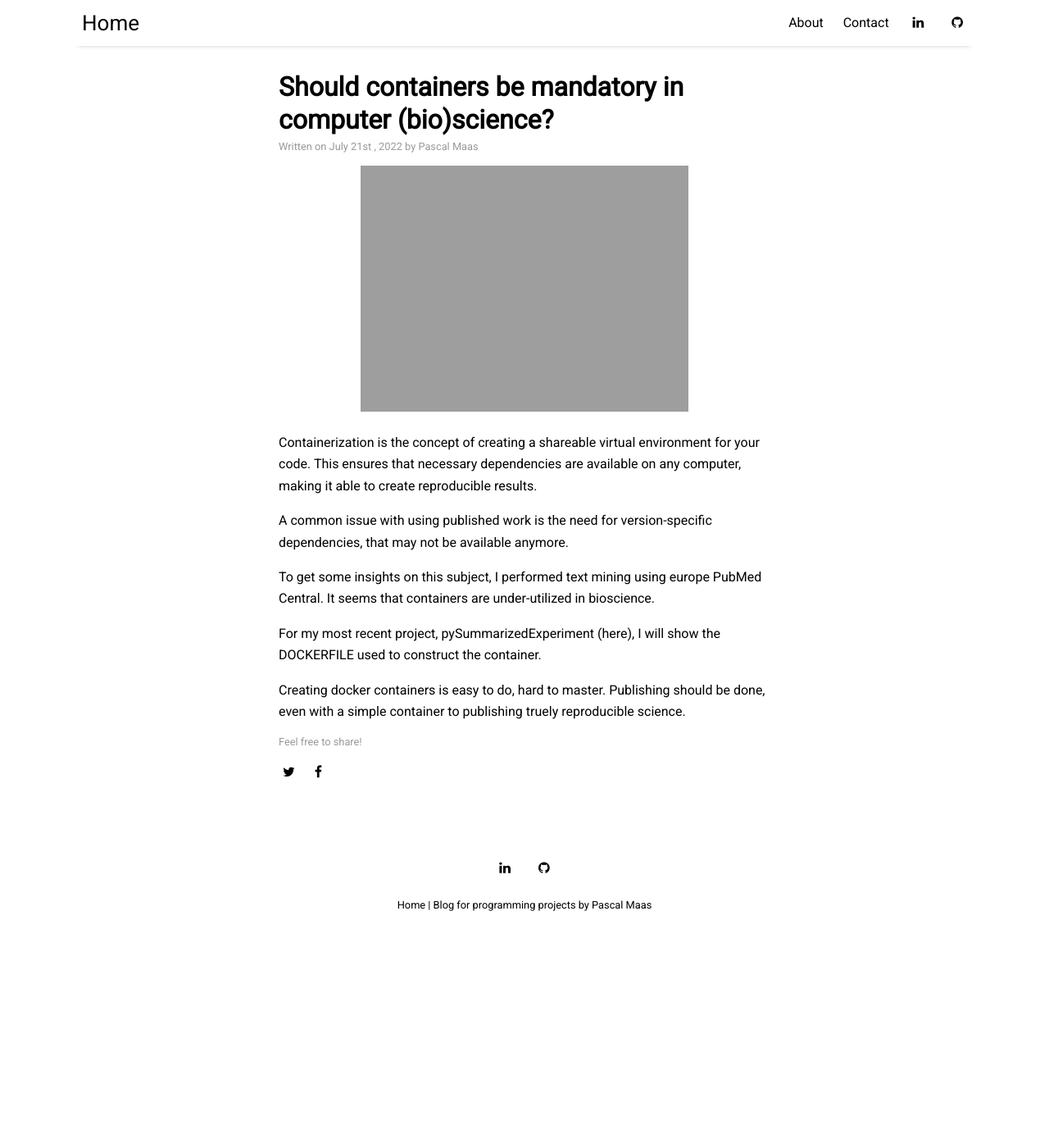
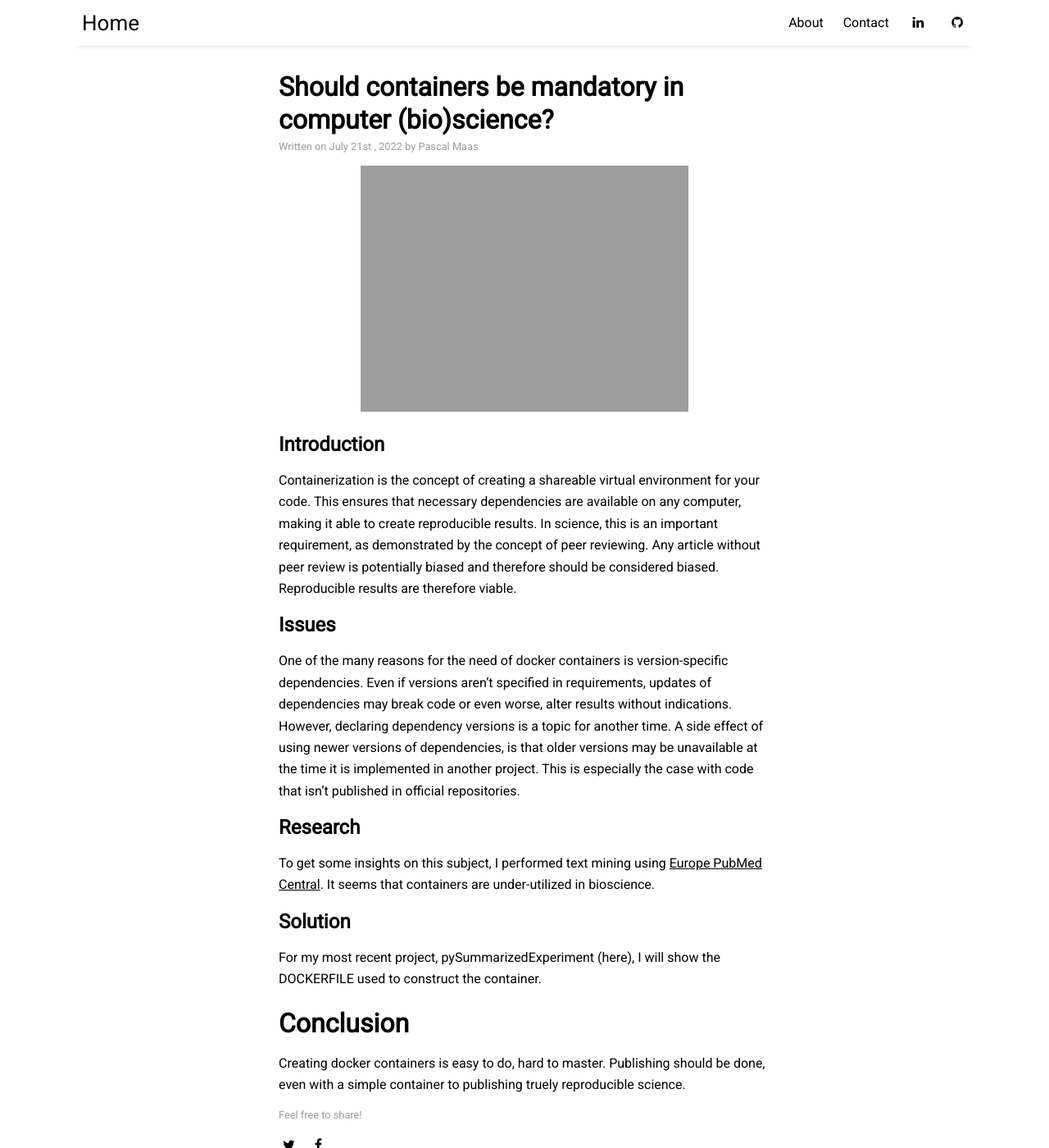
Before and after one commit to Pascallio/pascallio.github.io, a Jekyll site: the page built from _posts/2022-07-21-containers.md, in a window 1280 px wide and 1400 px high. Shown: the whole window at 82% size. Built offline with Jekyll 4.4.1, drawn with Linux system fonts in a browser that asks for light colours; nearby versions of some CDN libraries.

Commit message:
Update 2022-07-21-containers.md

```diff
--- a/_posts/2022-07-21-containers.md
+++ b/_posts/2022-07-21-containers.md
@@ -9,21 +9,29 @@ image: container.png
 <!-- Image of containers being connected -->
 
 <!-- Introduction into containers, chaining them into modules, language independencies -->
+## Introduction
+Containerization is the concept of creating a shareable virtual environment for your code. This ensures that necessary dependencies are available on any computer, making it able to create reproducible results. In science, this is an important requirement, as demonstrated by the concept of peer reviewing. Any article without peer review is potentially biased and therefore should be considered biased. Reproducible results are therefore viable.
 
-Containerization is the concept of creating a shareable virtual environment for your code. This ensures that necessary dependencies are available on any computer, making it able to create reproducible results.
+## Issues
+<!-- Stating the problem when a container is not provided (versioning, out-of-date dependencies, etc. ) -->
+One of the many reasons for the need of docker containers is version-specific dependencies. Even if versions aren't specified in requirements, updates of dependencies may break code or even worse, alter results without indications. However, declaring dependency versions is a topic for another time. A side effect of using newer versions of dependencies, is that older versions may be unavailable at the time it is implemented in another project. This is especially the case with code that isn't published in official repositories.
 
-<!-- Stating the problem when a container is not provided (versioning, out-of-date dependencies, etc. ) -->
-
-A common issue with using published work is the need for version-specific dependencies, that may not be available anymore.
+## Research
 
 <!--  Current state of IT science being published regadering containers, supply with text mining  -->
 
-To get some insights on this subject, I performed text mining using europe PubMed Central. It seems that containers are under-utilized in bioscience.
+To get some insights on this subject, I performed text mining using [Europe PubMed Central](https://europepmc.org). It seems that containers are under-utilized in bioscience.
+
+
+## Solution
 
 <!--  Small tutorial on how to containerize packages (dockerfile, dockerhub) -->
 
 For my most recent project, pySummarizedExperiment (here), I will show the DOCKERFILE used to construct the container.
 
+
+# Conclusion
+
 <!--  Conclusion on containerization, (bio)science should catch up -->
 
 Creating docker containers is easy to do, hard to master. Publishing should be done, even with a simple container to publishing truely reproducible science.
```
